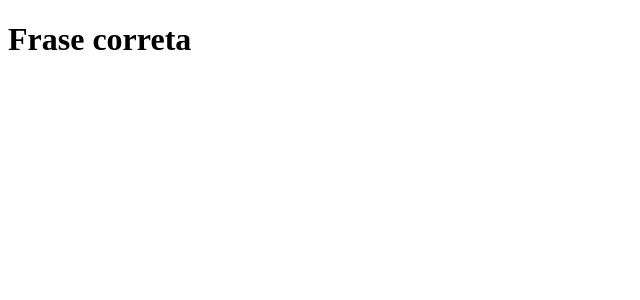
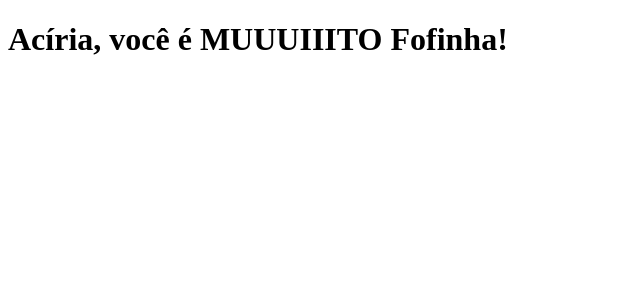
Before and after one commit to EuricoNobre/clone-tabnews, a Next.js app: page / in a window 1280 px wide. Shown: the top 300 px of the page, without its empty margins (0-640 px from the left). Built offline with nearby package versions, Linux system fonts and the light colour scheme.

Commit message:
Frase correta.

```diff
--- a/pages/index.js
+++ b/pages/index.js
@@ -1,5 +1,5 @@
 function Home(){
-    return <h1>Frase correta</h1>
+    return <h1>Acíria, você é MUUUIIITO Fofinha!</h1>
 }
 
 export default Home;
```
